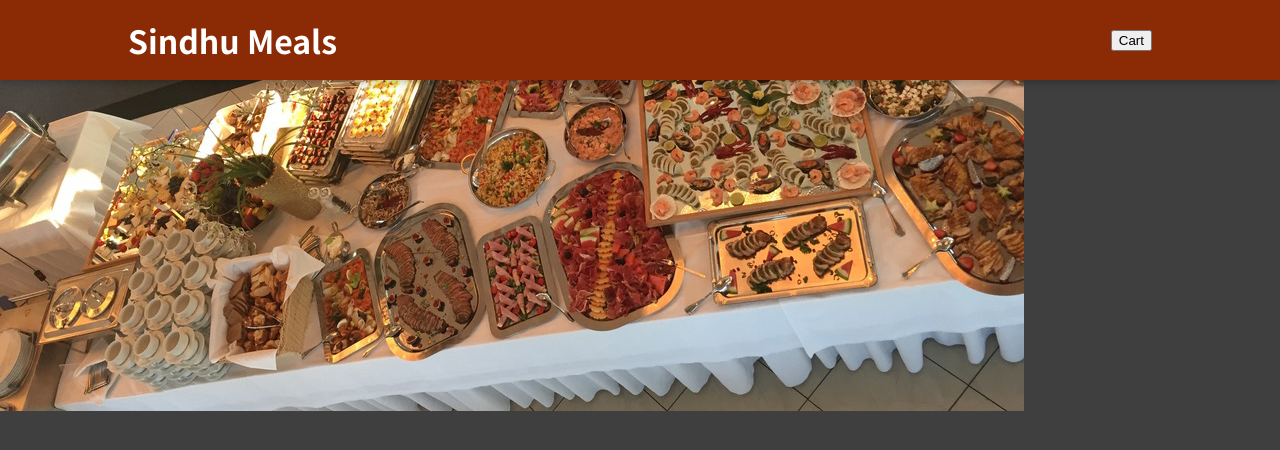
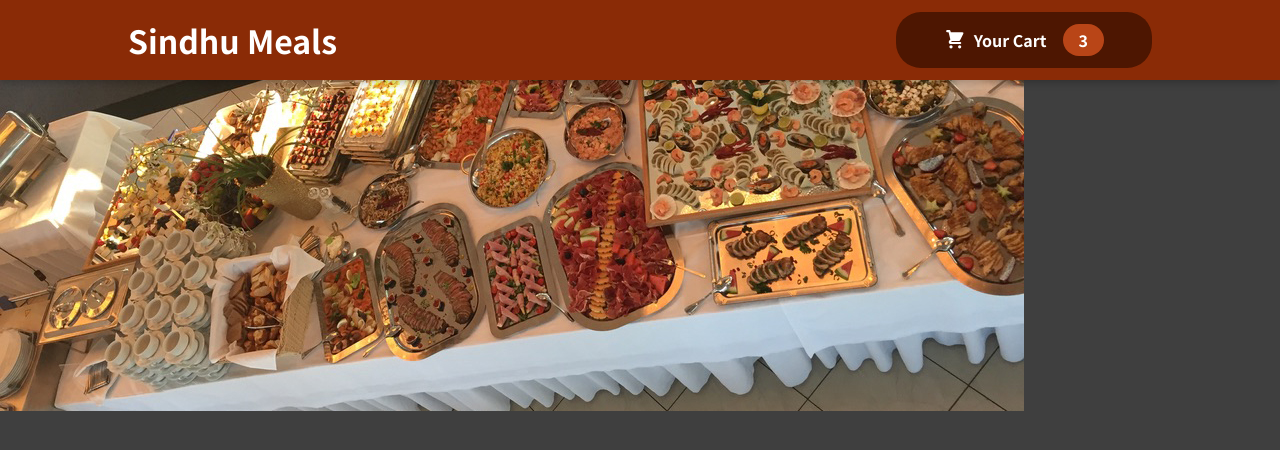
Before and after one commit to Eshwar17/Food-Ordering-Application, a React (Create React App) app: page / in a window 1280 px wide. Shown: the top 450 px of the page. Built offline with nearby package versions, Linux system fonts and the light colour scheme.

Commit message:
Added Cart component

```diff
--- a/src/components/Cart/CartIcon.js
+++ b/src/components/Cart/CartIcon.js
@@ -0,0 +1,13 @@
+const CartIcon = () => {
+    return (
+      <svg
+        xmlns='http://www.w3.org/2000/svg'
+        viewBox='0 0 20 20'
+        fill='currentColor'
+      >
+        <path d='M3 1a1 1 0 000 2h1.22l.305 1.222a.997.997 0 00.01.042l1.358 5.43-.893.892C3.74 11.846 4.632 14 6.414 14H15a1 1 0 000-2H6.414l1-1H14a1 1 0 00.894-.553l3-6A1 1 0 0017 3H6.28l-.31-1.243A1 1 0 005 1H3zM16 16.5a1.5 1.5 0 11-3 0 1.5 1.5 0 013 0zM6.5 18a1.5 1.5 0 100-3 1.5 1.5 0 000 3z' />
+      </svg>
+    );
+  };
+
+  export default CartIcon;
--- a/src/components/Layout/Header.js
+++ b/src/components/Layout/Header.js
@@ -1,13 +1,14 @@
 import React from 'react';
 import mealsImage from '../../assets/meals.jpg';
 import classes from './Header.module.css';
+import HeaderCartButton from './HeaderCartButton';
 
 const Header = (props) => {
   return (
     <React.Fragment>
         <header className={classes.header}>
             <h1>Sindhu Meals</h1>
-            <button>Cart</button>
+            <HeaderCartButton />
         </header>
         <div className={classes['main-img']}>
             <img src={mealsImage} alt="A table full of delicious food" />
--- a/src/components/Layout/HeaderCartButton.js
+++ b/src/components/Layout/HeaderCartButton.js
@@ -1,11 +1,13 @@
 import React from 'react';
+import CartIcon from '../Cart/CartIcon';
+import classes from './HeaderCartButton.module.css'
 
 const HeaderCartButton = (props) => {
   return (
-    <button>
-        <span></span>
-        <span></span>
-        <span></span>
+    <button className={classes.button}>
+        <span className={classes.icon}><CartIcon /></span>
+        <span>Your Cart</span>
+        <span className={classes.badge}>3</span>
     </button>
   )
 }
```
